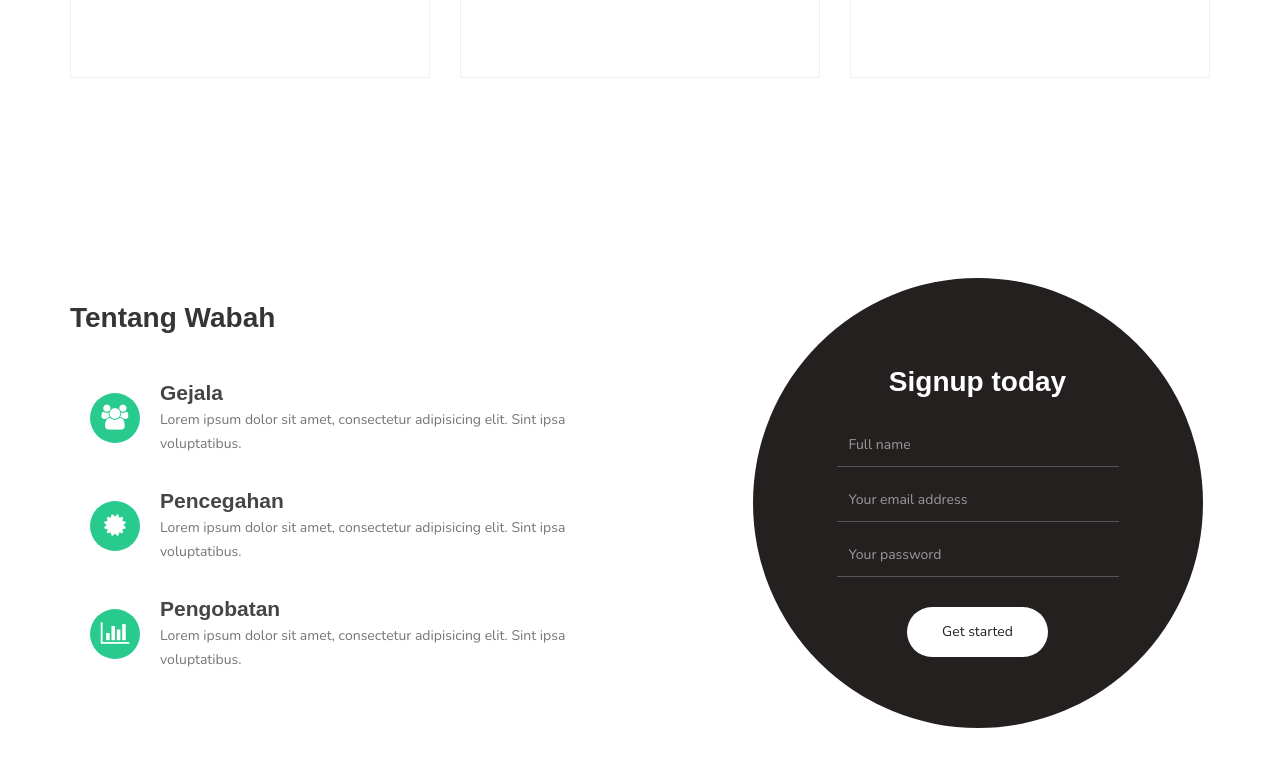
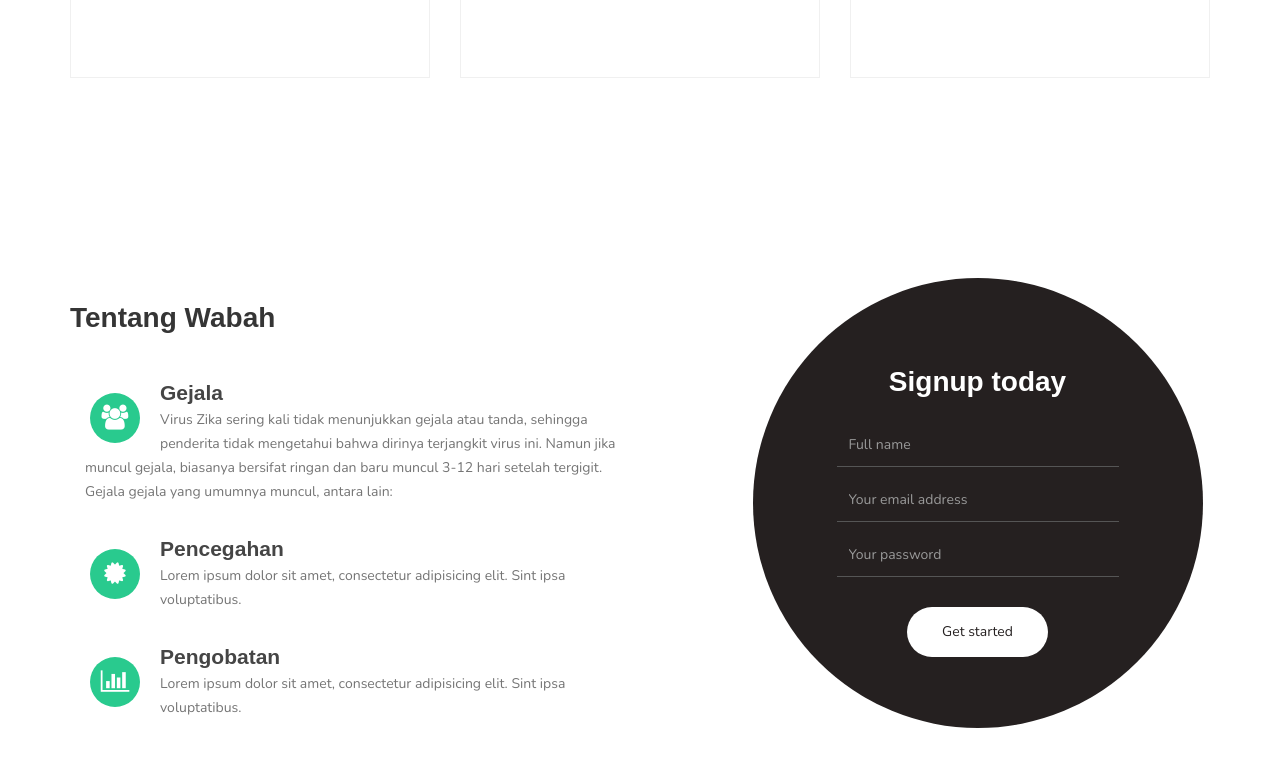
Before and after one commit to SMAKBO/2020-wabah-xi-2-zika, a plain HTML site: page index.html in a window 1280 px wide. Shown: the part 1081-1848 px from the top of the page. Drawn offline with nearby package versions, Linux system fonts and the light colour scheme; a web font is replaced by a local one.

Commit message:
Update index.html

```diff
--- a/index.html
+++ b/index.html
@@ -165,7 +165,7 @@ https://templatemo.com/tm-516-known
                                    <span><i class="fa fa-users"></i></span>
                                    <figcaption>
                                         <h3>Gejala</h3>
-                                        <p>Lorem ipsum dolor sit amet, consectetur adipisicing elit. Sint ipsa voluptatibus.</p>
+                                        <p>Virus Zika sering kali tidak menunjukkan gejala atau tanda, sehingga penderita tidak mengetahui bahwa dirinya terjangkit virus ini. Namun jika muncul gejala, biasanya bersifat ringan dan baru muncul 3-12 hari setelah tergigit. Gejala gejala yang umumnya muncul, antara lain:</p>
                                    </figcaption>
                               </figure>
 
```
